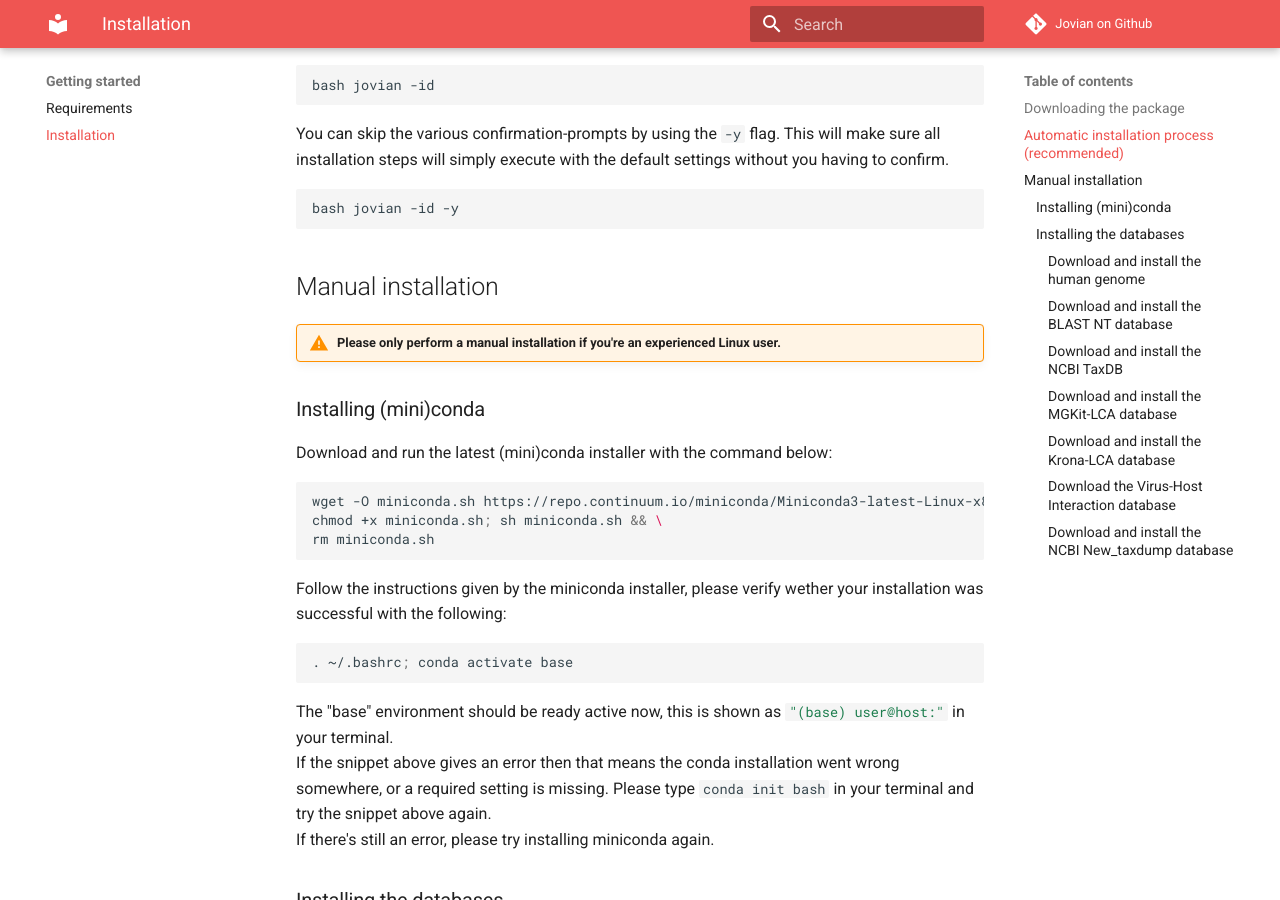
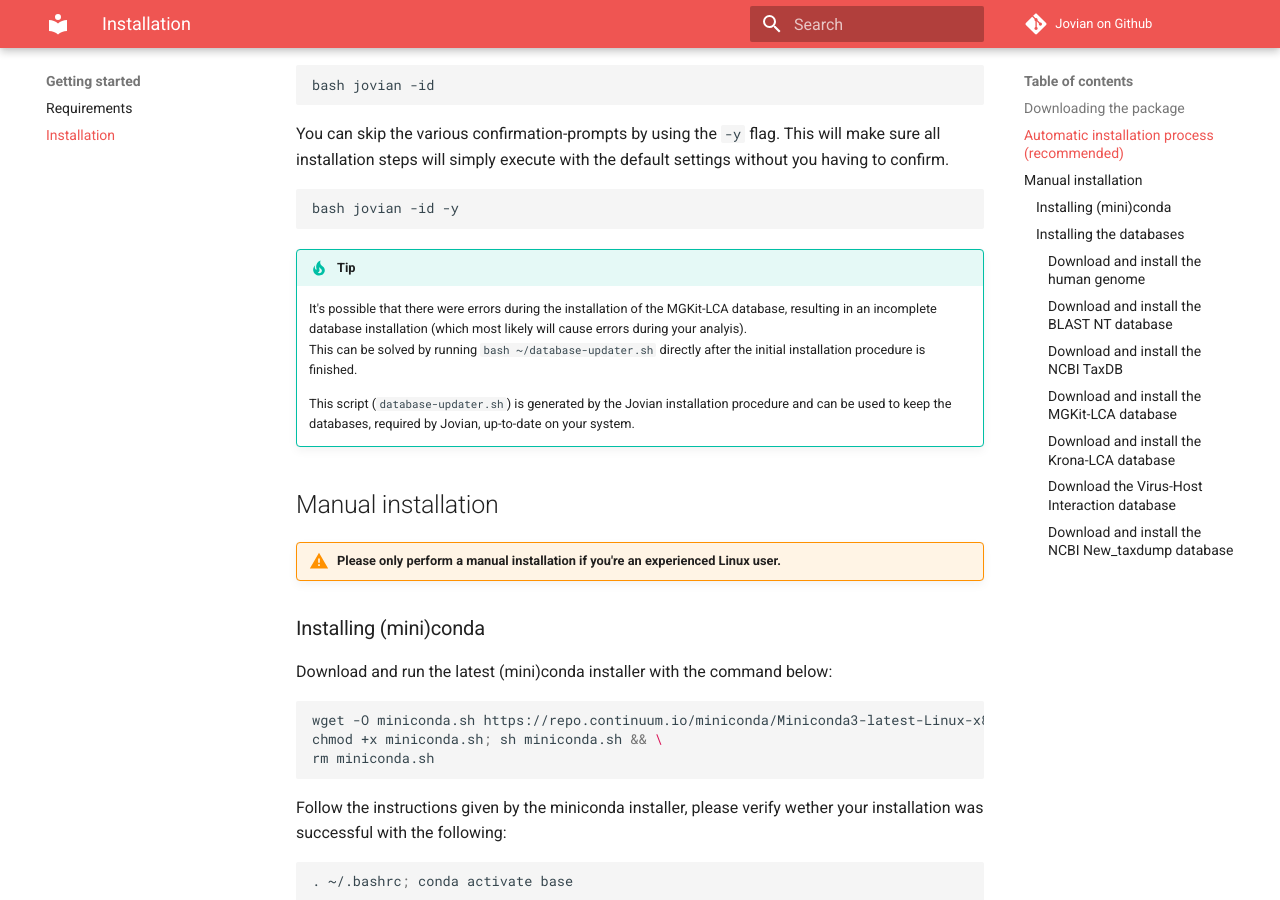
Before and after one commit to florianzwagemaker/jovian-docs, an MkDocs documentation site: the page built from docs/Getting-started/Installation.md, in a window 1280 px wide and 900 px high, scrolled down 1013 px. Built offline with MkDocs 1.6.1 and Material for MkDocs 9.7.7, drawn with Linux system fonts in a browser that asks for light colours; comment, search, counter and statistics services are not loaded.

Commit message:
add installation tip

````diff
--- a/docs/Getting-started/Installation.md
+++ b/docs/Getting-started/Installation.md
@@ -38,6 +38,12 @@
 ```bash
 bash jovian -id -y
 ```
+
+!!! tip
+    It's possible that there were errors during the installation of the MGKit-LCA database, resulting in an incomplete database installation (which most likely will cause errors during your analyis).
+    This can be solved by running `#!bash bash ~/database-updater.sh` directly after the initial installation procedure is finished.
+
+    This script (`database-updater.sh`) is generated by the Jovian installation procedure and can be used to keep the databases, required by Jovian, up-to-date on your system.
 
 
 ## Manual installation
````
